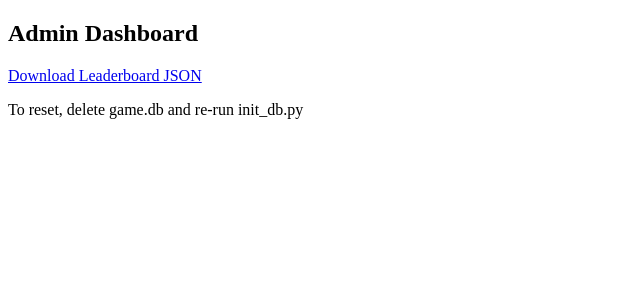
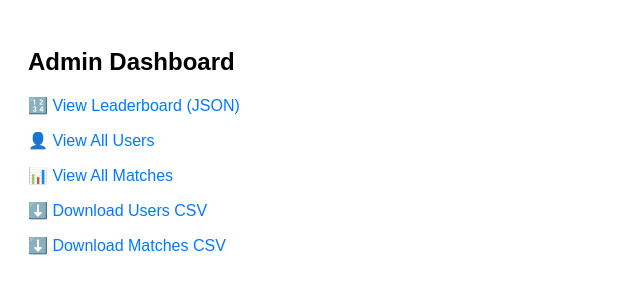
Before and after one commit to zzp-coder/GPR_Game, a Flask app: page /admin in a window 1280 px wide. Shown: the top 300 px of the page, without its empty margins (0-640 px from the left). Run offline with Flask 3, Linux system fonts and the light colour scheme; a user stored in the database is signed in; parts of the project's set-up code (start-up, migrations or seed data) failed here and were passed over.

Commit message:
add admin page

```diff
--- a/app.py
+++ b/app.py
@@ -5,6 +5,8 @@ from werkzeug.security import check_password_hash
 import json, sqlite3, time, os
 import spacy
 from utils import split_sentences, load_pairs, get_next_paragraph, calculate_score
+import csv
+from flask import render_template_string, make_response
 
 app = Flask(__name__)
 app.secret_key = 'secret!'
@@ -164,6 +166,68 @@ def leaderboard():
     conn.close()
     return jsonify(data)
 
+@app.route("/admin/users")
+def admin_users():
+    conn = sqlite3.connect('db/game.db')
+    c = conn.cursor()
+    c.execute("SELECT id, username, role, total_score FROM users ORDER BY total_score DESC")
+    rows = c.fetchall()
+    conn.close()
+    html = "<h3>All Users</h3><table><tr><th>ID</th><th>Username</th><th>Role</th><th>Score</th></tr>"
+    for row in rows:
+        html += f"<tr><td>{row[0]}</td><td>{row[1]}</td><td>{row[2]}</td><td>{row[3]:.1f}</td></tr>"
+    html += "</table><a href='/admin'>Back to Admin</a>"
+    return render_template_string(html)
+
+@app.route("/admin/matches")
+def admin_matches():
+    conn = sqlite3.connect('db/game.db')
+    c = conn.cursor()
+    c.execute('''SELECT id, paragraph_id, player1, player2, selections_p1, selections_p2,
+                        is_match, score_p1, score_p2, duration_p1, duration_p2, timestamp
+                 FROM matches ORDER BY timestamp DESC''')
+    rows = c.fetchall()
+    conn.close()
+    html = "<h3>All Matches</h3><table><tr><th>ID</th><th>Paragraph</th><th>Player 1</th><th>Player 2</th><th>Selections P1</th><th>Selections P2</th><th>Match?</th><th>Score P1</th><th>Score P2</th><th>Dur P1</th><th>Dur P2</th><th>Time</th></tr>"
+    for row in rows:
+        html += f"<tr><td>{row[0]}</td><td>{row[1]}</td><td>{row[2]}</td><td>{row[3]}</td><td>{row[4]}</td><td>{row[5]}</td><td>{'✅' if row[6] else '❌'}</td><td>{row[7]}</td><td>{row[8]}</td><td>{row[9]}</td><td>{row[10]}</td><td>{row[11]}</td></tr>"
+    html += "</table><a href='/admin'>Back to Admin</a>"
+    return render_template_string(html)
+
+@app.route("/admin/download-users")
+def download_users_csv():
+    conn = sqlite3.connect('db/game.db')
+    c = conn.cursor()
+    c.execute("SELECT id, username, role, total_score FROM users")
+    rows = c.fetchall()
+    conn.close()
+
+    si = make_response()
+    writer = csv.writer(si)
+    writer.writerow(['ID', 'Username', 'Role', 'Score'])
+    writer.writerows(rows)
+    si.headers["Content-Disposition"] = "attachment; filename=users.csv"
+    si.headers["Content-type"] = "text/csv"
+    return si
+
+@app.route("/admin/download-matches")
+def download_matches_csv():
+    conn = sqlite3.connect('db/game.db')
+    c = conn.cursor()
+    c.execute('''SELECT id, paragraph_id, player1, player2, selections_p1, selections_p2,
+                        is_match, score_p1, score_p2, duration_p1, duration_p2, timestamp
+                 FROM matches''')
+    rows = c.fetchall()
+    conn.close()
+
+    si = make_response()
+    writer = csv.writer(si)
+    writer.writerow(['ID', 'Paragraph ID', 'Player 1', 'Player 2', 'Selections P1', 'Selections P2',
+                     'Is Match', 'Score P1', 'Score P2', 'Duration P1', 'Duration P2', 'Timestamp'])
+    writer.writerows(rows)
+    si.headers["Content-Disposition"] = "attachment; filename=matches.csv"
+    si.headers["Content-type"] = "text/csv"
+    return si
 #local:
 # if __name__ == '__main__':
 #     port = int(os.environ.get("PORT", 5001))
--- a/templates/admin.html
+++ b/templates/admin.html
@@ -1,9 +1,21 @@
 <!DOCTYPE html>
 <html>
-<head><title>Admin Panel</title></head>
+<head>
+  <title>Admin Panel</title>
+  <style>
+    body { font-family: sans-serif; padding: 20px; }
+    table { border-collapse: collapse; margin-bottom: 30px; }
+    th, td { border: 1px solid #ccc; padding: 6px 12px; }
+    th { background-color: #f0f0f0; }
+    a { color: #007bff; text-decoration: none; margin-right: 10px; }
+  </style>
+</head>
 <body>
   <h2>Admin Dashboard</h2>
-  <p><a href="/leaderboard" target="_blank">Download Leaderboard JSON</a></p>
-  <p>To reset, delete game.db and re-run init_db.py</p>
+  <p><a href="/leaderboard" target="_blank">🔢 View Leaderboard (JSON)</a></p>
+  <p><a href="/admin/users" target="_blank">👤 View All Users</a></p>
+  <p><a href="/admin/matches" target="_blank">📊 View All Matches</a></p>
+  <p><a href="/admin/download-users" target="_blank">⬇️ Download Users CSV</a></p>
+  <p><a href="/admin/download-matches" target="_blank">⬇️ Download Matches CSV</a></p>
 </body>
 </html>
```
